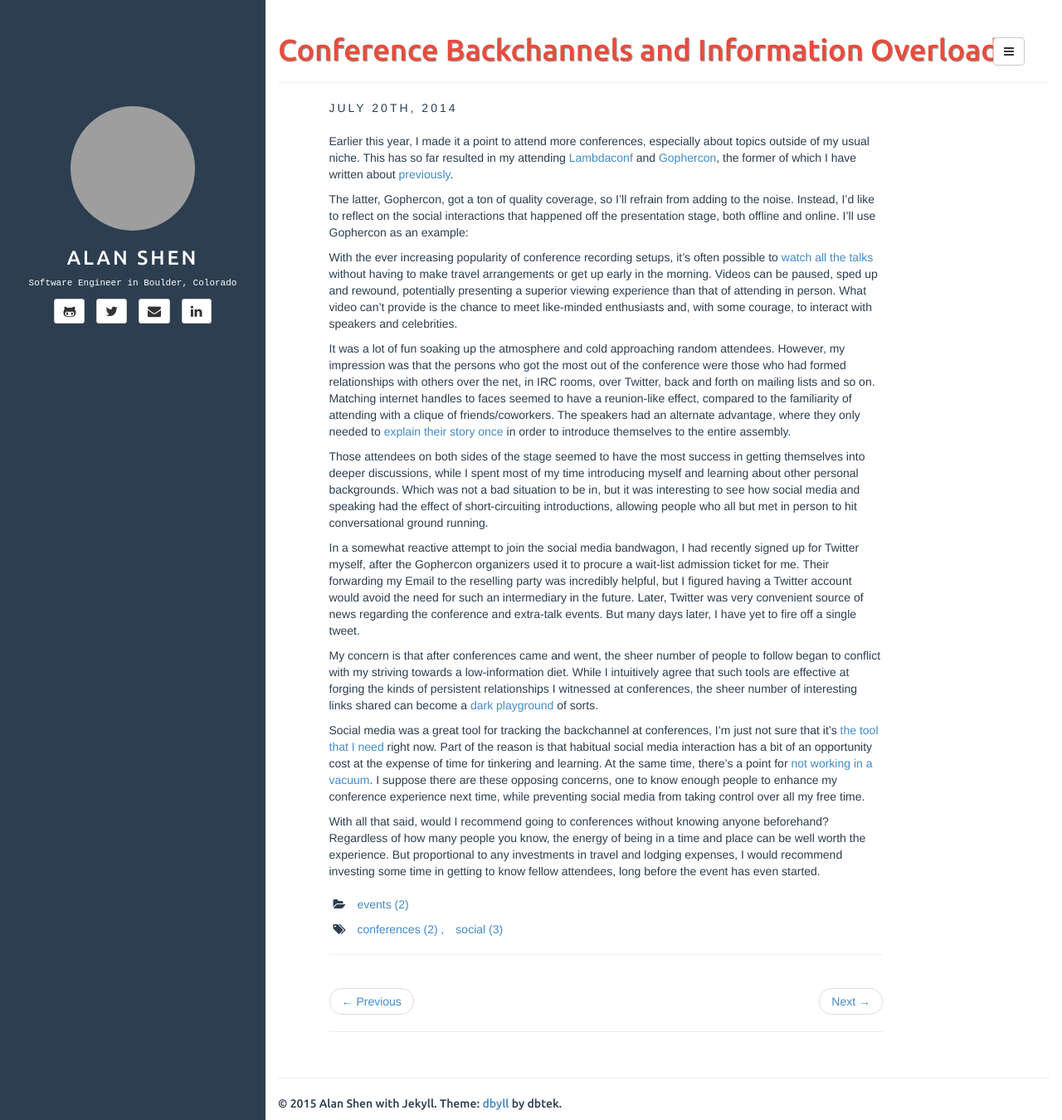
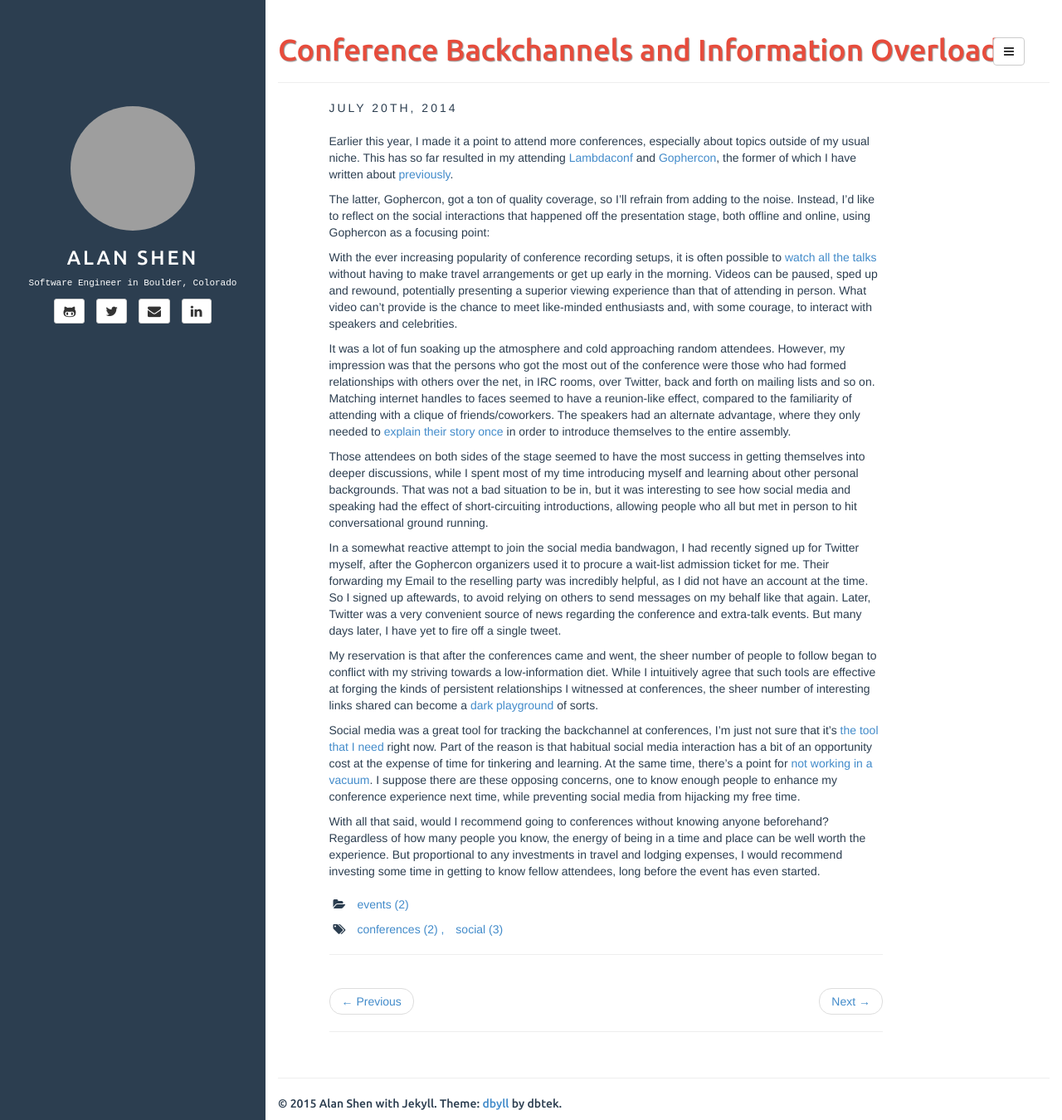
Before and after one commit to sunzenshen/sunzenshen.github.io, a Jekyll site: the page built from _posts/2014-07-20-conferences-2014-postmortem.markdown, in a window 1280 px wide and 1350 px high. Shown: the whole window at 83% size. Built offline with Jekyll 4.4.1, drawn with Linux system fonts in a browser that asks for light colours; grey boxes are pictures that could not be loaded.

Commit message:
Revisiting the line breaks

```diff
--- a/_posts/2014-07-20-conferences-2014-postmortem.markdown
+++ b/_posts/2014-07-20-conferences-2014-postmortem.markdown
@@ -6,20 +6,62 @@
 description: On social interactions long before meeting face-to-face.
 ---
 
-Earlier this year, I made it a point to attend more conferences, especially about topics outside of my usual niche. This has so far resulted in my attending [Lambdaconf](http://www.degoesconsulting.com/lambdaconf/) and [Gophercon](http://www.gophercon.com/), the former of which I have written about [previously](http://sunzenshen.github.io/events/2014/04/26/lambdaconf2014-resources.html).
+Earlier this year, I made it a point to attend more conferences,
+especially about topics outside of my usual niche.
+This has so far resulted in my attending [Lambdaconf](http://www.degoesconsulting.com/lambdaconf/)
+and [Gophercon](http://www.gophercon.com/),
+the former of which I have written about [previously](http://sunzenshen.github.io/events/2014/04/26/lambdaconf2014-resources.html).
 
-The latter, Gophercon, got a ton of quality coverage, so I'll refrain from adding to the noise. Instead, I'd like to reflect on the social interactions that happened off the presentation stage, both offline and online. I'll use Gophercon as an example:
+The latter, Gophercon, got a ton of quality coverage, so I'll refrain from adding to the noise.
+Instead, I'd like to reflect on the social interactions that happened off the presentation stage,
+both offline and online, using Gophercon as a focusing point:
 
-With the ever increasing popularity of conference recording setups, it's often possible to [watch all the talks](http://www.confreaks.com/events/gophercon2014) without having to make travel arrangements or get up early in the morning. Videos can be paused, sped up and rewound, potentially presenting a superior viewing experience than that of attending in person.  What video can't provide is the chance to meet like-minded enthusiasts and, with some courage, to interact with speakers and celebrities.
+With the ever increasing popularity of conference recording setups,
+it is often possible to [watch all the talks](http://www.confreaks.com/events/gophercon2014)
+without having to make travel arrangements or get up early in the morning.
+Videos can be paused, sped up and rewound,
+potentially presenting a superior viewing experience than that of attending in person.
+What video can't provide is the chance to meet like-minded enthusiasts and, with some courage,
+to interact with speakers and celebrities.
 
-It was a lot of fun soaking up the atmosphere and cold approaching random attendees.  However, my impression was that the persons who got the most out of the conference were those who had formed relationships with others over the net, in IRC rooms, over Twitter, back and forth on mailing lists and so on. Matching internet handles to faces seemed to have a reunion-like effect, compared to the familiarity of attending with a clique of friends/coworkers. The speakers had an alternate advantage, where they only needed to [explain their story once](http://www.hilarymason.com/speaking/why-you-an-introverted-nerd-should-try-public-speaking/) in order to introduce themselves to the entire assembly.
+It was a lot of fun soaking up the atmosphere and cold approaching random attendees.
+However, my impression was that the persons who got the most out of the conference
+were those who had formed relationships with others over the net,
+in IRC rooms, over Twitter, back and forth on mailing lists and so on.
+Matching internet handles to faces seemed to have a reunion-like effect,
+compared to the familiarity of attending with a clique of friends/coworkers.
+The speakers had an alternate advantage, where they only needed to
+[explain their story once](http://www.hilarymason.com/speaking/why-you-an-introverted-nerd-should-try-public-speaking/)
+in order to introduce themselves to the entire assembly.
 
-Those attendees on both sides of the stage seemed to have the most success in getting themselves into deeper discussions, while I spent most of my time introducing myself and learning about other personal backgrounds.  Which was not a bad situation to be in, but it was interesting to see how social media and speaking had the effect of short-circuiting introductions, allowing people who all but met in person to hit conversational ground running.
+Those attendees on both sides of the stage seemed to have the most success in getting themselves into deeper discussions,
+while I spent most of my time introducing myself and learning about other personal backgrounds.
+That was not a bad situation to be in, but it was interesting to see how social media and speaking had the effect of short-circuiting introductions,
+allowing people who all but met in person to hit conversational ground running.
 
-In a somewhat reactive attempt to join the social media bandwagon, I had recently signed up for Twitter myself, after the Gophercon organizers used it to procure a wait-list admission ticket for me. Their forwarding my Email to the reselling party was incredibly helpful, but I figured having a Twitter account would avoid the need for such an intermediary in the future.  Later, Twitter was very convenient source of news regarding the conference and extra-talk events. But many days later, I have yet to fire off a single tweet.
+In a somewhat reactive attempt to join the social media bandwagon,
+I had recently signed up for Twitter myself,
+after the Gophercon organizers used it to procure a wait-list admission ticket for me.
+Their forwarding my Email to the reselling party was incredibly helpful,
+as I did not have an account at the time.
+So I signed up aftewards, to avoid relying on others to send messages on my behalf like that again.
+Later, Twitter was a very convenient source of news regarding the conference and extra-talk events.
+But many days later, I have yet to fire off a single tweet.
 
-My concern is that after conferences came and went, the sheer number of people to follow began to conflict with my striving towards a low-information diet. While I intuitively agree that such tools are effective at forging the kinds of persistent relationships I witnessed at conferences, the sheer number of interesting links shared can become a [dark playground](http://waitbutwhy.com/2013/10/why-procrastinators-procrastinate.html) of sorts.
+My reservation is that after the conferences came and went,
+the sheer number of people to follow began to conflict with my striving towards a low-information diet.
+While I intuitively agree that such tools are effective at forging the kinds of persistent relationships I witnessed at conferences,
+the sheer number of interesting links shared can become a [dark playground](http://waitbutwhy.com/2013/10/why-procrastinators-procrastinate.html) of sorts.
 
-Social media was a great tool for tracking the backchannel at conferences, I'm just not sure that it's [the tool that I need](http://calnewport.com/blog/2013/10/03/why-im-still-not-going-to-join-facebook-four-arguments-that-failed-to-convince-me/) right now. Part of the reason is that habitual social media interaction has a bit of an opportunity cost at the expense of time for tinkering and learning. At the same time, there's a point for [not working in a vacuum](https://www.youtube.com/watch?v=0SARbwvhupQ). I suppose there are these opposing concerns, one to know enough people to enhance my conference experience next time, while preventing social media from taking control over all my free time.
+Social media was a great tool for tracking the backchannel at conferences,
+I'm just not sure that it's [the tool that I need](http://calnewport.com/blog/2013/10/03/why-im-still-not-going-to-join-facebook-four-arguments-that-failed-to-convince-me/) right now.
+Part of the reason is that habitual social media interaction has a bit of an opportunity cost at the expense of time for tinkering and learning.
+At the same time, there's a point for [not working in a vacuum](https://www.youtube.com/watch?v=0SARbwvhupQ).
+I suppose there are these opposing concerns, one to know enough people to enhance my conference experience next time,
+while preventing social media from hijacking my free time.
 
-With all that said, would I recommend going to conferences without knowing anyone beforehand? Regardless of how many people you know, the energy of being in a time and place can be well worth the experience. But proportional to any investments in travel and lodging expenses, I would recommend investing some time in getting to know fellow attendees, long before the event has even started.
+With all that said, would I recommend going to conferences without knowing anyone beforehand?
+Regardless of how many people you know, the energy of being in a time and place can be well worth the experience.
+But proportional to any investments in travel and lodging expenses,
+I would recommend investing some time in getting to know fellow attendees,
+long before the event has even started.
```
